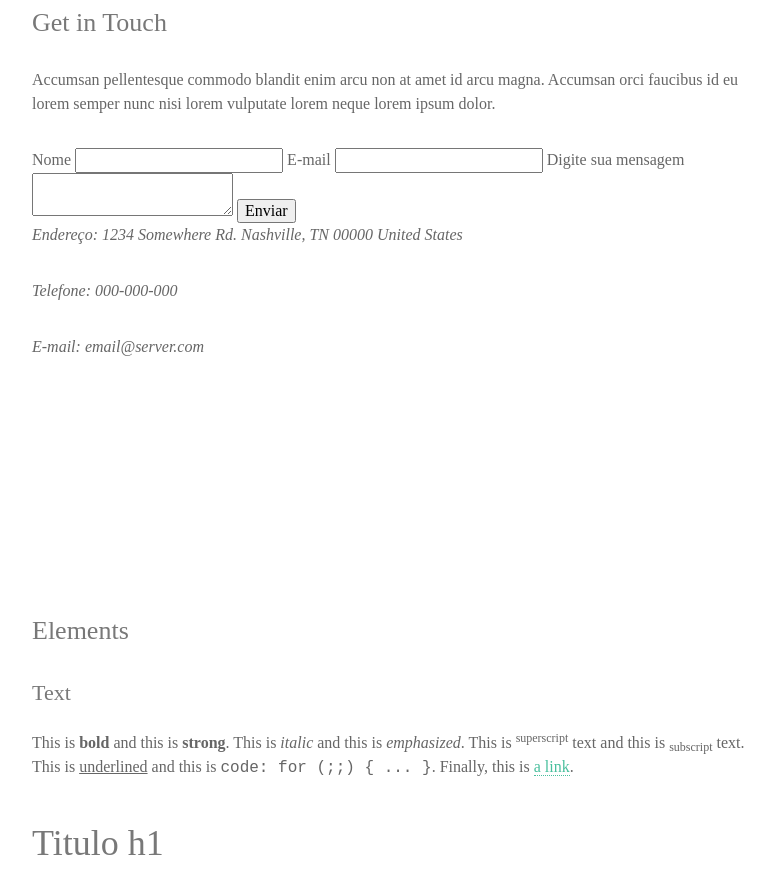
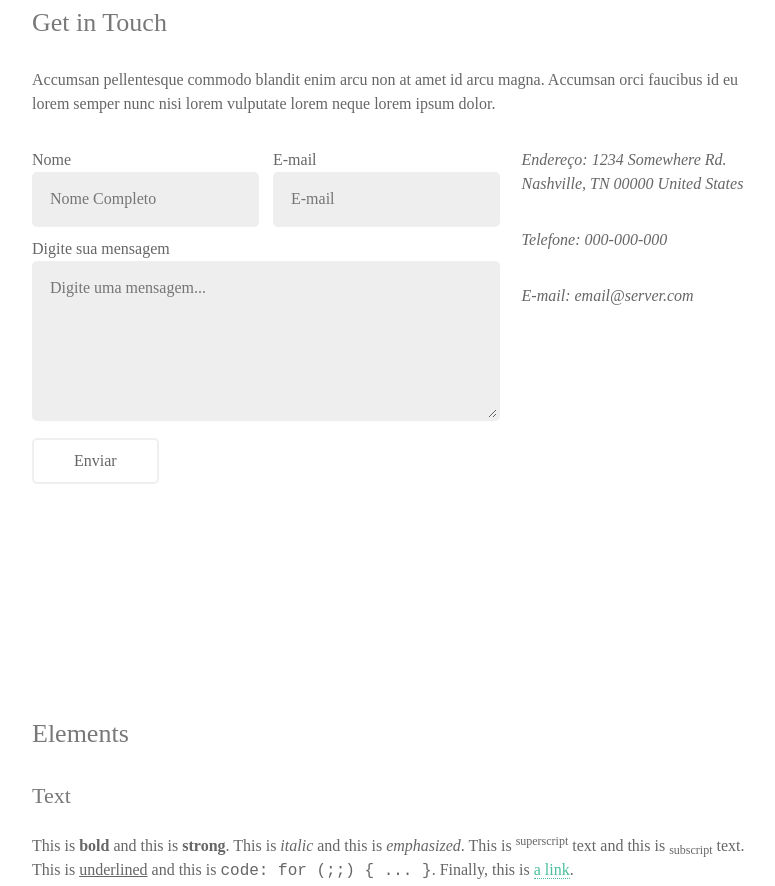
Before and after one commit to thaisalmeida29/Strata, a plain HTML site: page index.html in a window 1280 px wide. Shown: the part 4241-5127 px from the top of the page, without its empty margins (472-1247 px from the left). Drawn offline with Linux system fonts and the light colour scheme.

Commit message:
get-in-touch-pronto

```diff
--- a/css/estilo.css
+++ b/css/estilo.css
@@ -98,6 +98,29 @@ li {
     color: green;
 }
 
+input, label, textarea {
+    display: inline-block;
+    width: 100%;
+    box-sizing: border-box;
+
+}
+
+input, textarea {
+    background-color: #eee;
+    padding: 15px;
+    border-radius: 5px;
+    border: 3px solid transparent;
+    margin-bottom: 10px;
+}
+
+input:focus, textarea:focus {
+    border: 3px solid #49bf9d;
+    outline: none;
+}
+
+textarea {
+    height: 10em;
+}
 .button-default {
     background-color: #49bf9d;
     border: 2px solid #49bf9d;
@@ -106,6 +129,7 @@ li {
     border-radius: 5px;
     font-size: .8em;
     display: inline-block;
+    width: auto;
 
 }
 
@@ -117,6 +141,15 @@ li {
 
 .button-default-small {
     font-size: .65em;
+}
+
+.button-default-big {
+    font-size: 1em;
+}
+
+.button-default-big:hover {
+    border: 2px solid #49bf9d;
+    cursor: pointer;
 }
 
 .button-default-full {
@@ -207,12 +240,34 @@ li {
     box-sizing: border-box;
 }
 
+/* Grid */
+
 .row{
     overflow: auto;
 
 }
 
 .col-2 {
-    width: 50%;
+    width: 48.5%;
     float: left;
 }
+.col-2:first-child {
+    margin-right: 1.5%;
+}
+.col-2:last-child {
+    margin-left: 1.5%;
+}
+
+
+.col-2-3 {
+   width: 65%;
+   float: left;
+
+
+}
+
+.col-1-3 {
+    width: 32%;
+    float: left;
+    margin-left: 3%;
+}
--- a/index.html
+++ b/index.html
@@ -102,21 +102,31 @@
                 semper nunc nisi lorem vulputate
                 lorem neque lorem ipsum dolor.</p>
 
+            <div class="row">
+                <div class="col-2-3">
+
                     <form action="#" method="POST">
+                        <div class="row">
+                            <div class="col-2">
+                                <label for="nome">Nome</label>
+                                <input type="text" name="nome" id="nome" placeholder="Nome Completo">
+                            </div>
 
-                <label for="nome">Nome</label>
-                <input type="text" name="nome" id="nome">
-
+                            <div class="col-2">
                             <label for="email">E-mail</label>
-                <input type="text" name="email" id="email">
+                            <input type="text" name="email" id="email" placeholder="E-mail">
+                        </div>
+                </div>
 
                 <label for="mensagem">Digite sua mensagem</label>
-                <textarea name="mensagem" id="mensagem"></textarea>
+                <textarea name="mensagem" id="mensagem" placeholder="Digite uma mensagem..."></textarea>
 
-                <input type="submit" value="Enviar">
+                <input type="submit" value="Enviar" class="button-default button-default-stroke button-default-big">
 
                 </form>
 
+            </div>
+            <div class="col-1-3">
                 <address>
                     <p>
                         <span>Endereço:</span>
@@ -134,6 +144,13 @@
                     </p>
 
                 </address>
+
+            </div>
+            </div>
+
+
+
+
         </section>
         <section class="main-content-section">
             <h3>Elements</h3>
```
Lines whose indentation alone changed are shown as unchanged.
